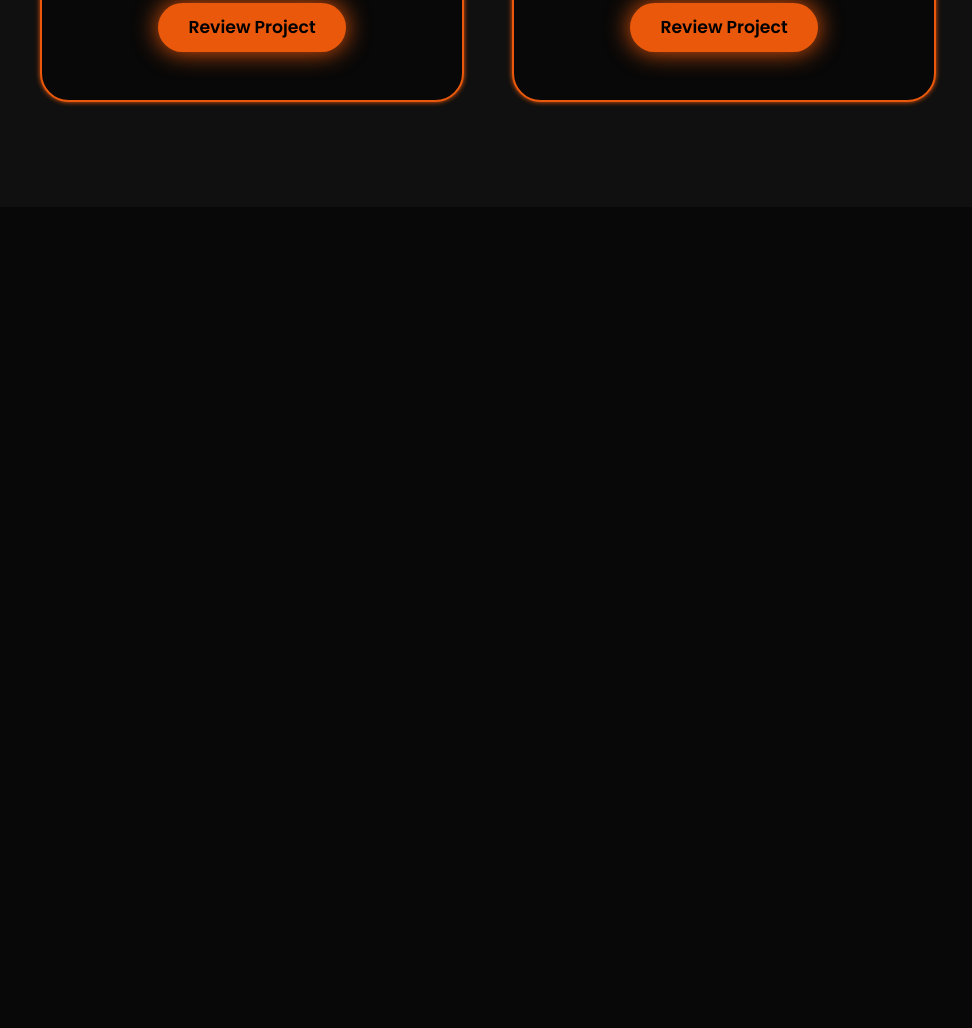
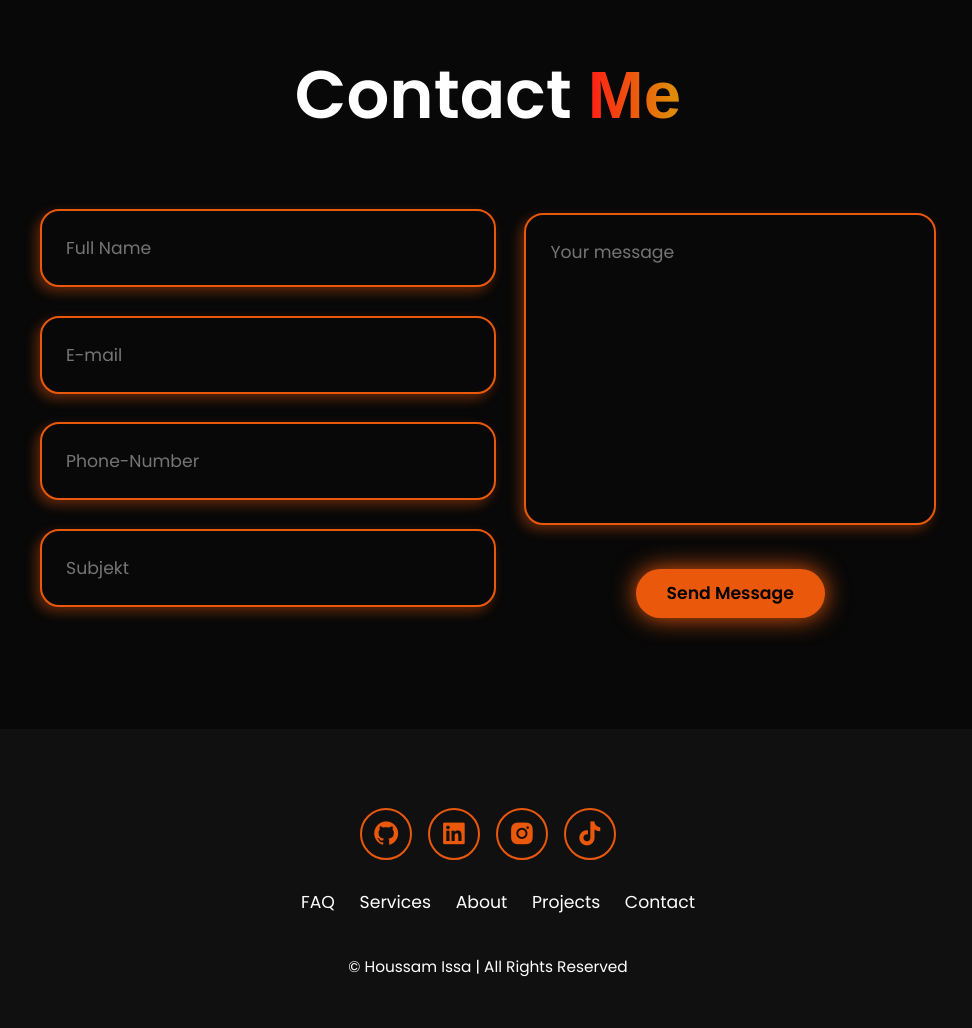
Before and after one commit to issahoussam2011-del/My_Portfolio, a plain HTML site: page index.html in a window 1280 px wide. Shown: the part 4654-5682 px from the top of the page, without its empty margins (152-1124 px from the left). Before the commit the page ends 5661 px from the top, so only its background shows below. Drawn offline with nearby package versions, Linux system fonts and the light colour scheme; files whose address does not match are found by name; a web font is replaced by a local one.

Commit message:
contact-section-and-footer-done

```diff
--- a/index.html
+++ b/index.html
@@ -18,7 +18,7 @@
         <a href="#home">home</a>
         <a href="#about">about</a>
         <a href="#services">services</a>
-        <a href="#projekts">projects</a>
+        <a href="#projects">projects</a>
         <a href="#contact">contact</a>
       </nav>
       <button class="gradient-btn">E-mail Me</button>
@@ -122,7 +122,7 @@
         </div>
       </div>
     </section>
-    <section class="projects" id="projekts">
+    <section class="projects" id="projects">
       <h2 class="heading">Projects</h2>
       <div class="projects-box">
         <div class="project-card">
@@ -193,7 +193,65 @@
         </div>
       </div>
     </section>
-    <section class="contact" id="contact"></section>
+    <section class="contact" id="contact">
+      <h2 class="heading">Contact <span>Me</span></h2>
+      <form action="#">
+        <div class="input-group1">
+          <div class="input-box">
+            <input type="text" placeholder="Full Name" />
+            <input type="email" placeholder="E-mail" />
+          </div>
+          <div class="input-box">
+            <input type="number" placeholder="Phone-Number" />
+            <input type="text" placeholder="Subjekt" />
+          </div>
+        </div>
+        <div class="input-group2">
+          <textarea
+            name=""
+            id=""
+            placeholder="Your message"
+            cols="30"
+            rows="10"
+          ></textarea>
+          <input type="submit" value="Send Message" class="btn" />
+        </div>
+      </form>
+    </section>
+    <footer class="footer">
+      <div class="social-icons">
+        <a href="https://github.com/issahoussam2011-del">
+          <i class="bx bxl-github"></i>
+        </a>
+        <a href="https://www.Linkedin.com">
+          <i class="bx bxl-linkedin-square"></i>
+        </a>
+        <a href="https://www.instagram.com/">
+          <i class="bx bxl-instagram-alt"></i>
+        </a>
+        <a href="https://www.tiktok.com">
+          <i class="bx bxl-tiktok"></i>
+        </a>
+      </div>
+      <ul class="list">
+        <li>
+          <a href="#">FAQ</a>
+        </li>
+        <li>
+          <a href="#services">Services</a>
+        </li>
+        <li>
+          <a href="#about">About</a>
+        </li>
+        <li>
+          <a href="#projects">Projects</a>
+        </li>
+        <li>
+          <a href="#contact">Contact</a>
+        </li>
+      </ul>
+      <p class="copyright">© Houssam Issa | All Rights Reserved</p>
+    </footer>
 
     <script src="script.js"></script>
   </body>
--- a/style.css
+++ b/style.css
@@ -349,6 +349,7 @@ section {
   cursor: pointer;
   box-shadow: 0 0 5px var(--main-color);
   transition: 0.3s ease;
+  height: 65vh;
 }
 .project-card:hover {
   box-shadow: 0 0 25px var(--main-color), 0 0 50px var(--main-color);
@@ -363,3 +364,88 @@ section {
 .project-card p {
   font-size: 1.6rem;
 }
+.contact {
+  background-color: var(--bg-color);
+  padding: 12rem 15%;
+}
+.contact h2 {
+  margin-bottom: 3rem;
+  color: var(--text-color);
+}
+.contact form {
+  display: flex;
+  align-items: center;
+  justify-content: center;
+  gap: 3rem;
+  margin: 5rem 0;
+  text-align: center;
+}
+.contact form .input-box input,
+.contact form textarea {
+  width: 100%;
+  padding: 2.5rem;
+  font-size: 1.8rem;
+  color: var(--text-color);
+  background-color: var(--bg-color);
+  border-radius: 2rem;
+  border: solid 2px var(--main-color);
+  margin: 1.5rem 0;
+  resize: none;
+  box-shadow: -4px 5px 12px 0px rgba(234, 88, 12, 0.38);
+  -webkit-box-shadow: -4px 5px 12px 0px rgba(234, 88, 12, 0.38);
+  -moz-box-shadow: -4px 5px 12px 0px rgba(234, 88, 12, 0.38);
+  transition: 0.3s ease-in-out;
+}
+.contact form .input-box input:focus,
+.contact form textarea:focus {
+  box-shadow: -8px 7px 15px 4px rgba(234, 88, 12, 0.38);
+  -webkit-box-shadow: -8px 7px 15px 4px rgba(234, 88, 12, 0.38);
+  -moz-box-shadow: -8px 7px 15px 4px rgba(234, 88, 12, 0.38);
+}
+.contact form .input-box input:hover,
+.contact form textarea:hover {
+  box-shadow: -8px 7px 15px 4px rgba(234, 88, 12, 0.38);
+  -webkit-box-shadow: -8px 7px 15px 4px rgba(234, 88, 12, 0.38);
+  -moz-box-shadow: -8px 7px 15px 4px rgba(234, 88, 12, 0.38);
+}
+input::-webkit-outer-spin-button,
+input::-webkit-inner-spin-button {
+  -webkit-appearance: none;
+  margin: 0;
+}
+input[type="number"] {
+  -moz-appearance: textfield;
+  appearance: none;
+}
+textarea {
+  margin-bottom: 5vh !important;
+}
+.footer {
+  background-color: var(--second-bg-color);
+  padding: 50px 0;
+}
+.footer .social-icons {
+  text-align: center;
+}
+.footer ul {
+  text-align: center;
+  font-size: 1.8rem;
+}
+.footer ul li {
+  display: inline-block;
+  margin-left: 20px;
+}
+.footer ul li a {
+  color: var(--text-color);
+  border-bottom: solid 3px transparent;
+  transition: 0.3s ease-in-out;
+}
+.footer ul li a:hover {
+  border-bottom: solid 3px var(--main-color);
+  color: var(--main-color);
+}
+.footer .copyright {
+  text-align: center;
+  margin-top: 40px;
+  font-size: 1.6rem;
+}
```
